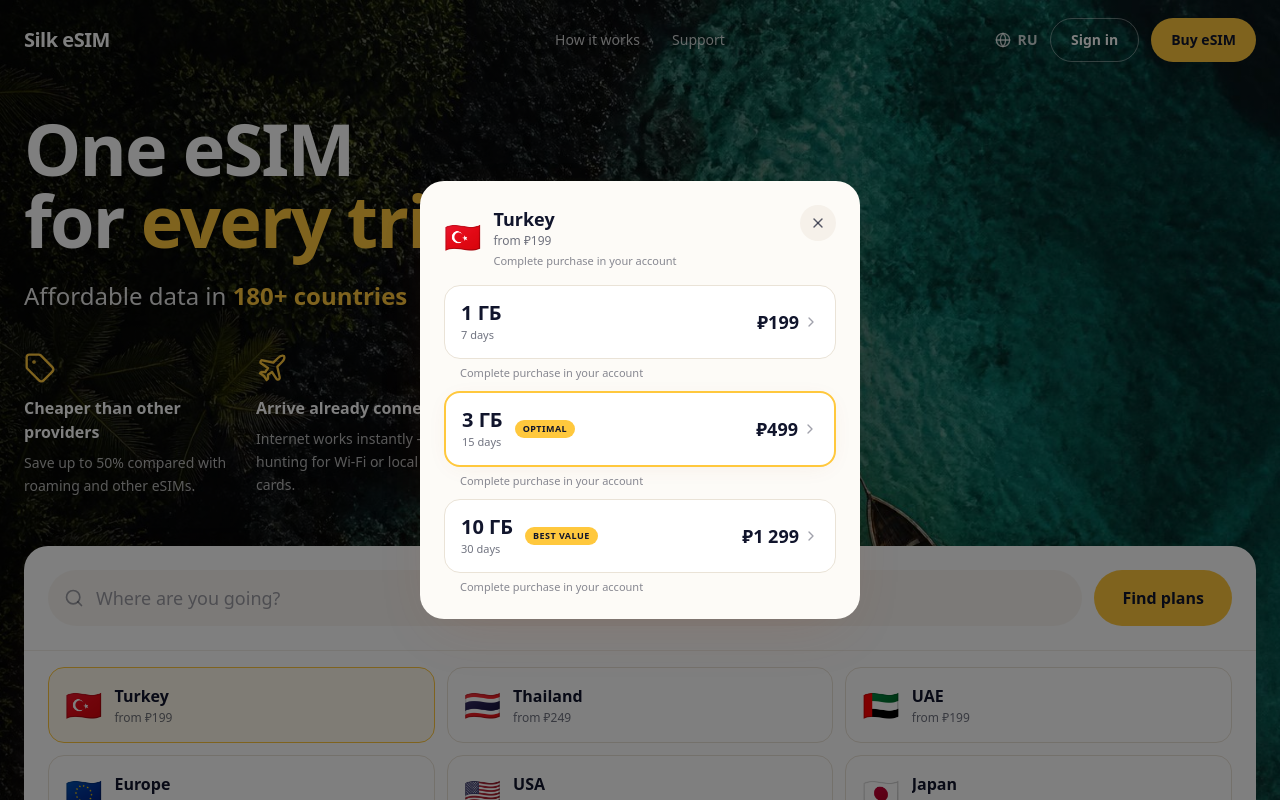
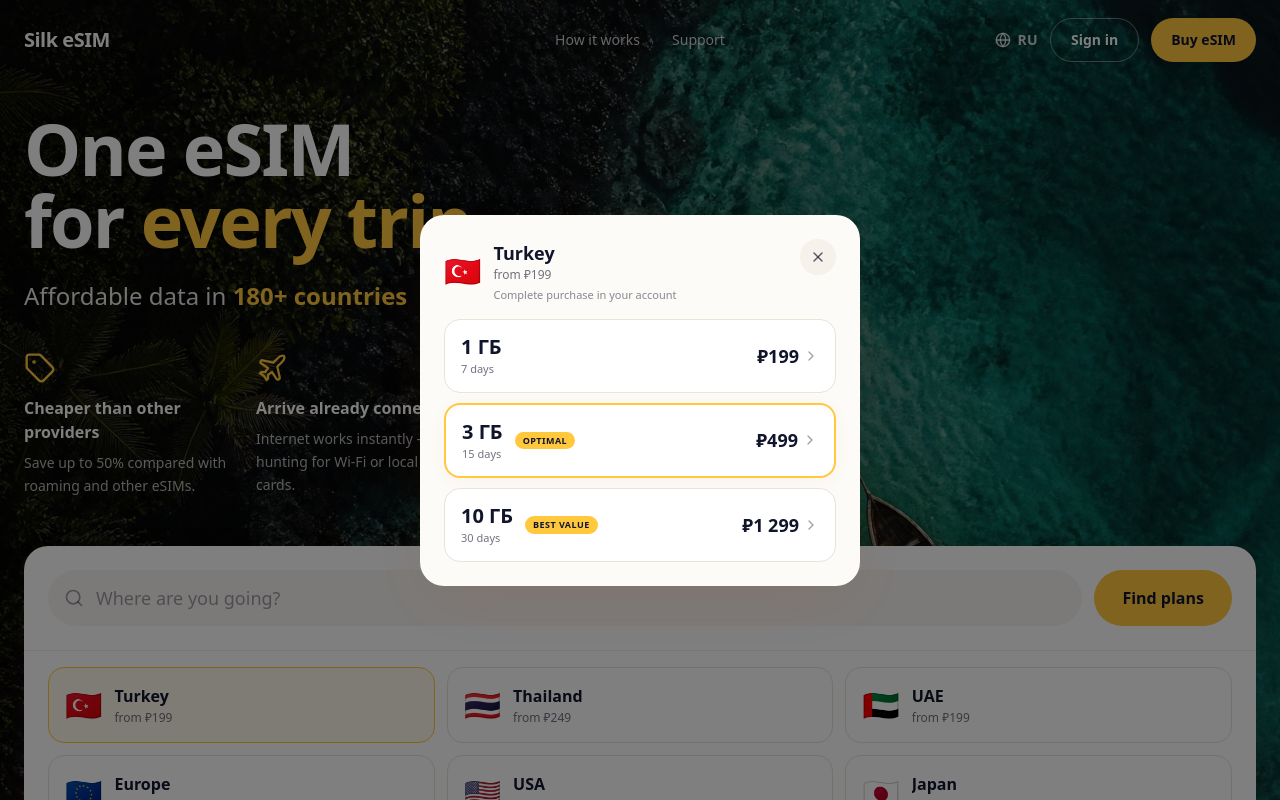
Before and after one commit to yatskovatatyana-dotcom/silk-esims, a React (Vite) app: page / in a window 1280 px wide. Shown: the top 800 px of the page. Built offline with nearby package versions, Linux system fonts and the light colour scheme.

Commit message:
Changes
Co-authored-by: yatskovatatyana-dotcom <235263755+yatskovatatyana-dotcom@users.noreply.github.com>

```diff
--- a/src/components/Hero.tsx
+++ b/src/components/Hero.tsx
@@ -236,9 +236,6 @@ const Hero = () => {
                             <ChevronRight className="w-4 h-4 text-foreground/40" />
                           </div>
                         </button>
-                        <div className="mt-1.5 px-4 text-[11px] text-foreground/50">
-                          {t('heroSearch.checkoutNote')}
-                        </div>
                       </div>
                     );
                   })}
```
